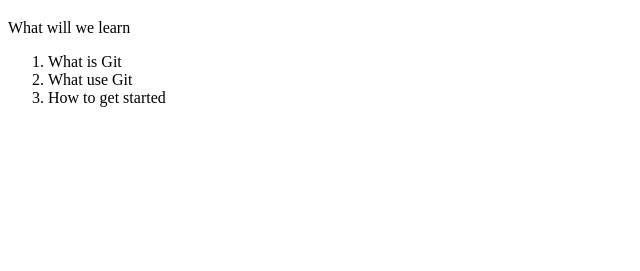
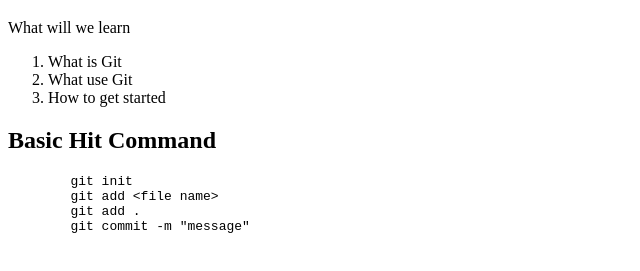
Before and after one commit to sydprogramming98/git-class, a plain HTML site: page index.html in a window 1280 px wide. Shown: the part 61-332 px from the top of the page, without its empty margins (0-640 px from the left). Drawn offline with Linux system fonts and the light colour scheme.

Commit message:
git command

```diff
--- a/index.html
+++ b/index.html
@@ -16,5 +16,15 @@
         <li>How to get started</li>
     </ol>
 
+    <h2>Basic Hit Command</h2>
+
+    <pre>
+        git init
+        git add &lt;file name&gt;
+        git add .
+        git commit -m "message"
+
+    </pre>
+
 </body>
 </html>
```
